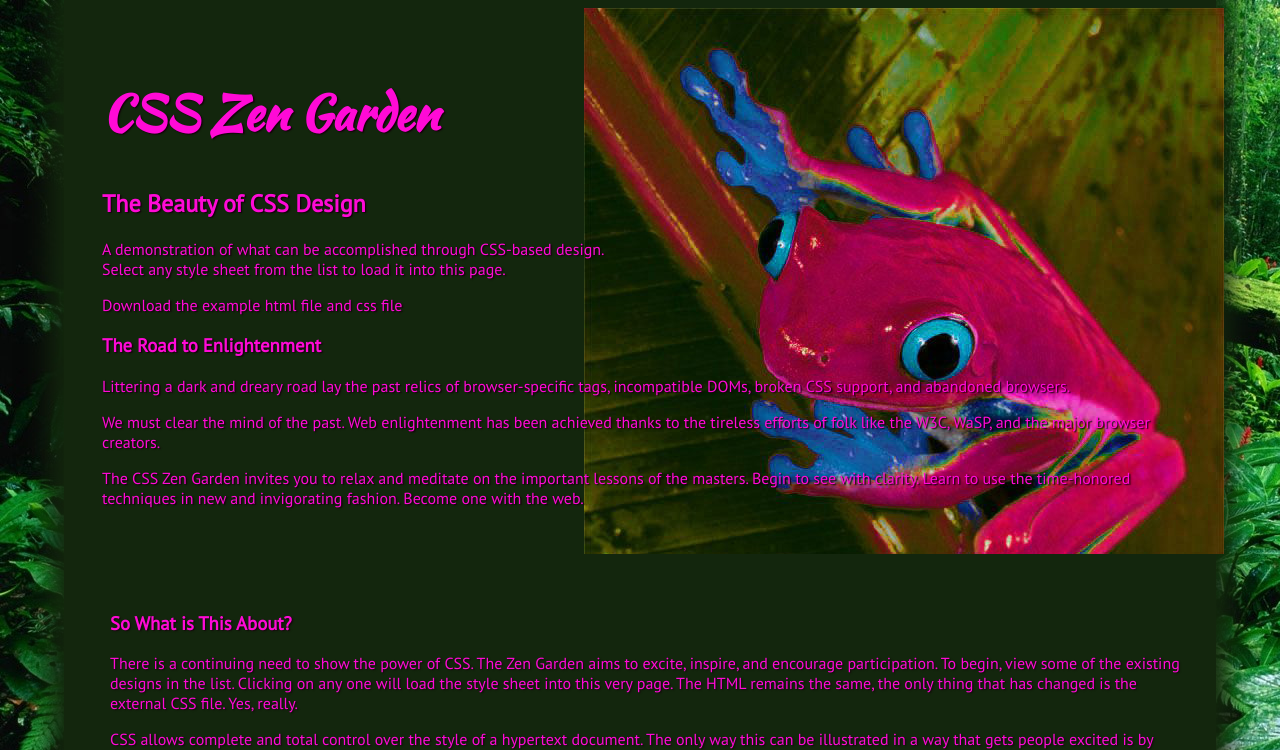
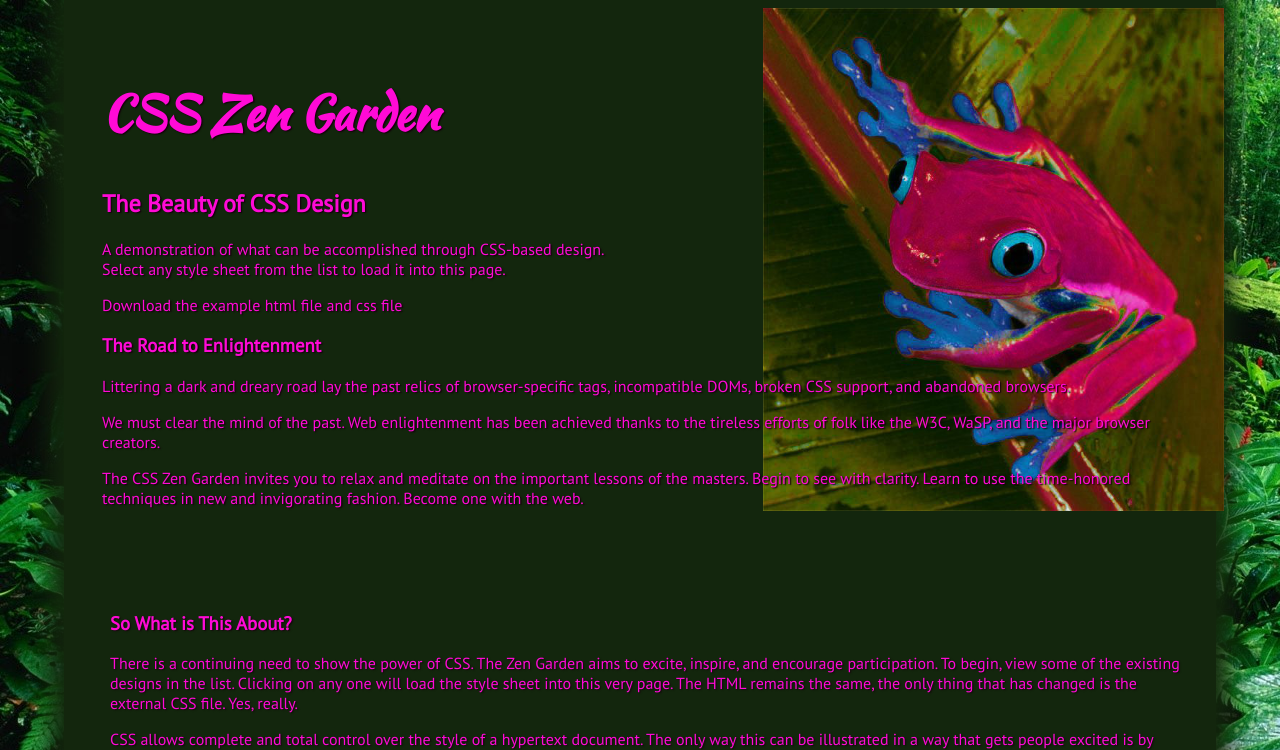
Before and after one commit to micahwelf/micahwelf.github.io, a web app: file zen_garden/index.html in a window 1280 px wide. Shown: the top 750 px of the page. Run offline with its HTML, style and script files only (its server is not run), Linux system fonts and the light colour scheme; some libraries are stand-ins or nearby versions; some web fonts are replaced.

Commit message:
Update page.css

```diff
--- a/zen_garden/css/page.css
+++ b/zen_garden/css/page.css
@@ -4,7 +4,7 @@
       background:
           url(../magenta-frog.jpg)
             no-repeat top right;
-      background-size: 100 100
+      background-size: 40% auto;
 
 
 }
```
